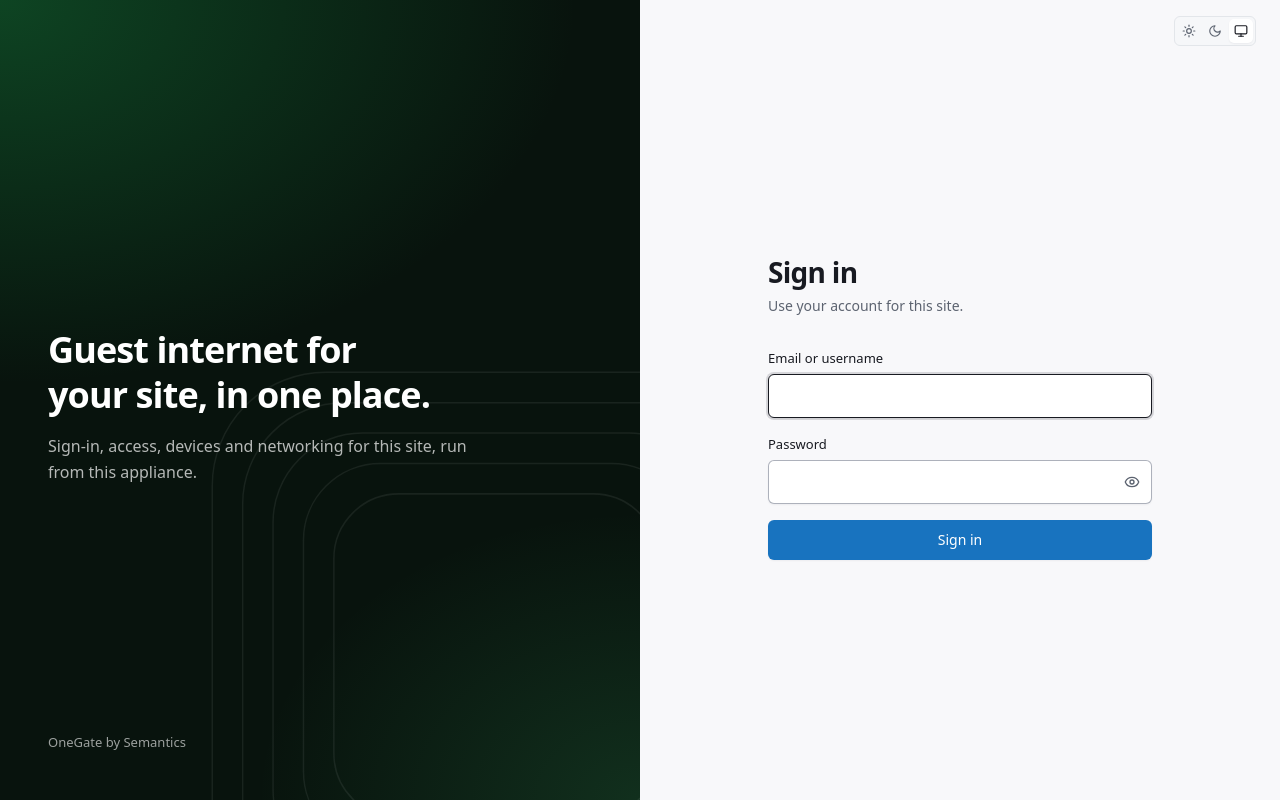
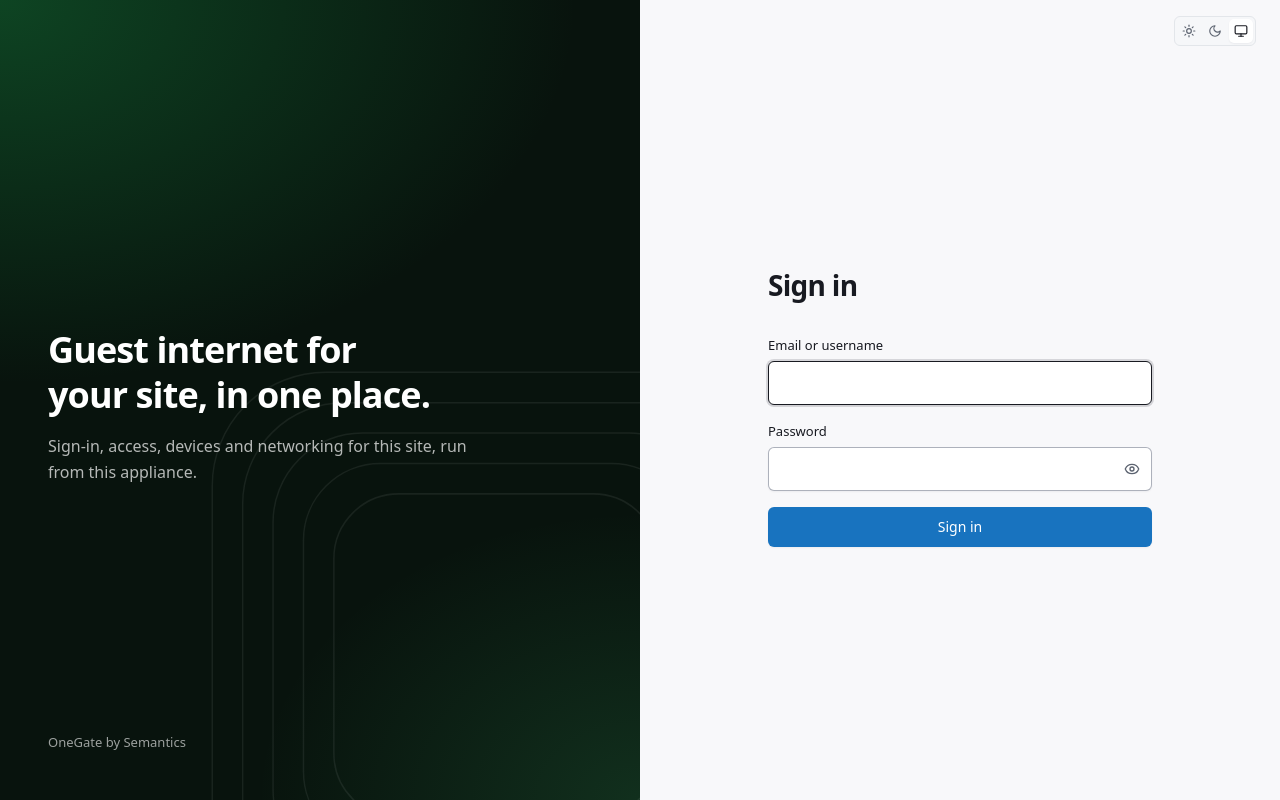
Before and after one commit to aibrahiiim1/StayConnectEnterprise, a Next.js app in the folder hotel-admin/: page /login in a window 1280 px wide. Built offline with nearby package versions, Linux system fonts and the light colour scheme.

Commit message:
Sign-in page: the password step has no line under the heading

```diff
--- a/hotel-admin/app/login/page.tsx
+++ b/hotel-admin/app/login/page.tsx
@@ -231,9 +231,7 @@ function LoginInner() {
           <div className="w-full max-w-[24rem]">
             <div className="mb-8 space-y-1.5">
               <h1 className="text-[1.75rem] font-semibold leading-9 tracking-tight">Sign in</h1>
-              <p className="text-sm text-muted-foreground">
-                {codeStep ? "One more step to finish signing in." : "Use your account for this site."}
-              </p>
+              {codeStep ? <p className="text-sm text-muted-foreground">One more step to finish signing in.</p> : null}
             </div>
 
             <div role="status" className={expired && !codeStep ? "mb-4" : "sr-only"}>
```
